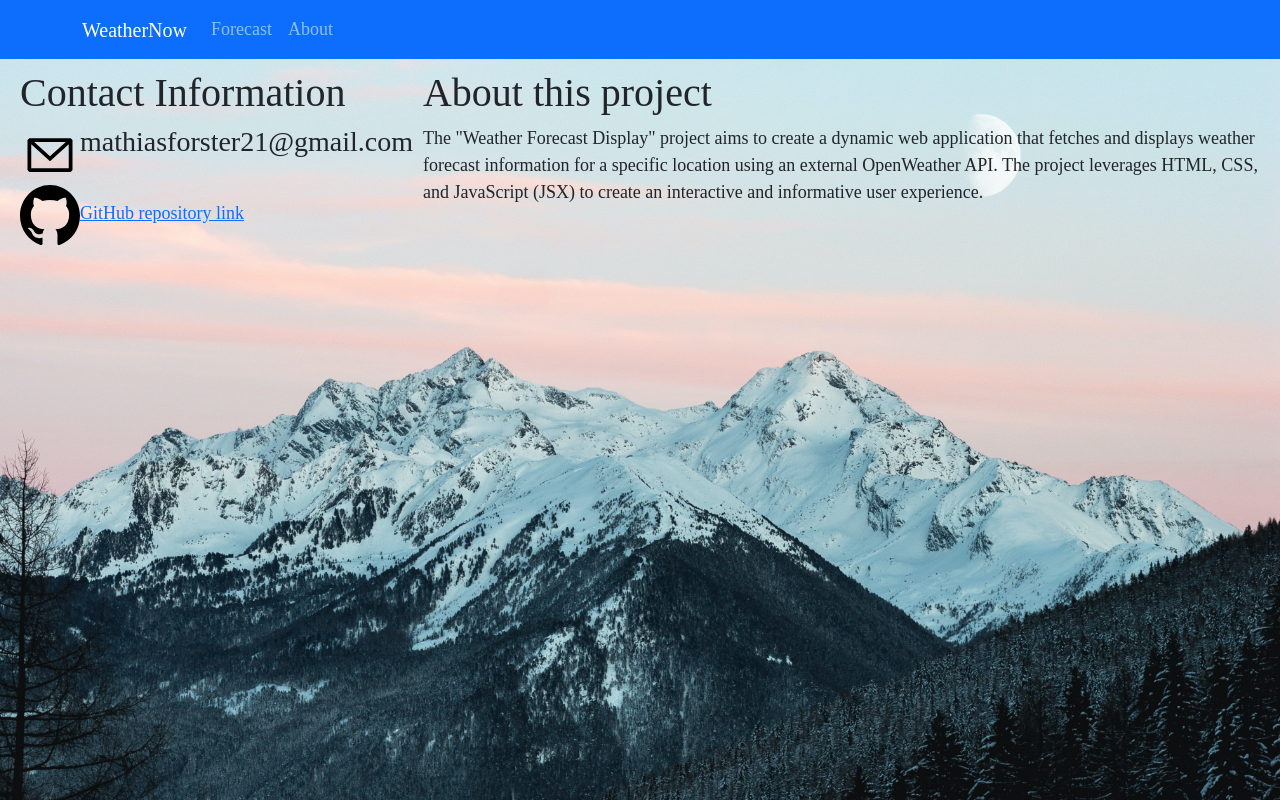
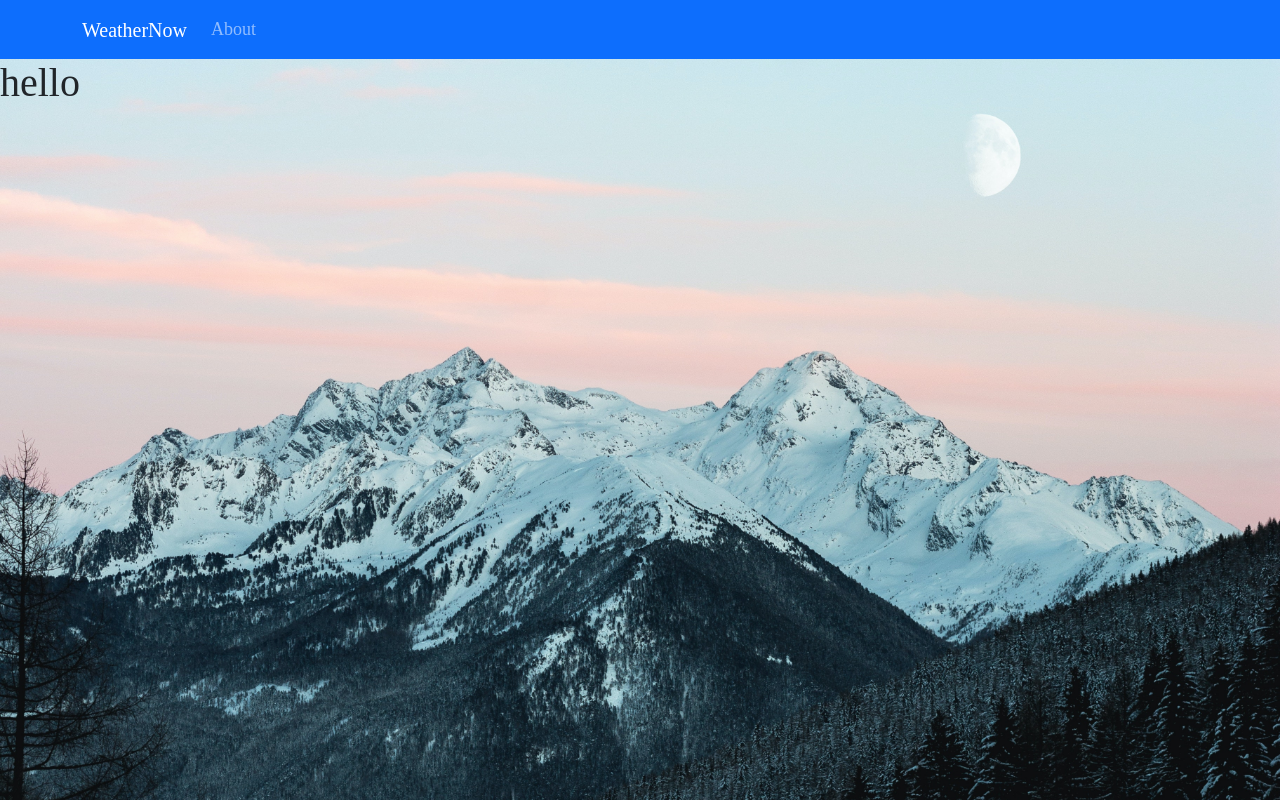
Before and after one commit to mathiasF21/WeatherNow, a React (Create React App) app in the folder wintrade/: page /about in a window 1280 px wide. Built offline with nearby package versions, Linux system fonts and the light colour scheme.

Commit message:
forecast feature completed.

```diff
--- a/wintrade/src/About.jsx
+++ b/wintrade/src/About.jsx
@@ -1,26 +1,8 @@
+
+
 function About() {
-    return (
-      <div className="contact-container">
-        <div className="contact-info">
-          <h1>Contact Information</h1>
-          <div className="email-container">
-            <img src="/images/email.svg" alt="email symbol" />
-            <h3>mathiasforster21@gmail.com</h3>
-          </div>
-          <img src="/images/github.svg" alt="email symbol" />
-          <a href="https://github.com/mathiasF21/WinTrade.git" target="_blank" rel="noreferrer">GitHub repository link</a>
-        </div>
-        <div className="about-container">
-          <h1>About this project</h1>
-          <p>
-            The "Weather Forecast Display" project aims to create a dynamic web
-            application that fetches and displays weather forecast information for a
-            specific location using an external OpenWeather API. The project leverages HTML,
-            CSS, and JavaScript (JSX) to create an interactive and informative user experience.
-          </p>
-        </div>
-      </div>
-    );
-  }
+    return <h1>hello</h1>
+}
 
-  export default About;
+
+export default About;
--- a/wintrade/src/Forecast.jsx
+++ b/wintrade/src/Forecast.jsx
@@ -1,28 +1,48 @@
-import { useState } from "react";
+import { useState, useEffect } from "react";
+import Button from 'react-bootstrap/Button';
+import Card from 'react-bootstrap/Card';
 
-function Forecast({ city }) {
+function Forecast(props) {
 
   const API_KEY = "82f396db6021e1881e967d4310ca9fcb";
   const [dayForecast, setDayForecast] = useState([]);
 
-    const fetchForecast = async (city) => {
-      let URL = `http://api.openweathermap.org/data/2.5/forecast?q=${city}&appid=${API_KEY}`;
+  useEffect(() => {
+    const fetchForecast = async () => {
+      let URL = `http://api.openweathermap.org/data/2.5/forecast?q=${props.city}&appid=${API_KEY}&units=metric`;
       try {
         const response = await fetch(URL);
         const jsonData = await response.json();
 
         if(jsonData.cod === "200") {
-          const firstDayForecast = jsonData.list.slice(0,7);
+          const firstDayForecast = jsonData.list.slice(0, 8);
           setDayForecast(firstDayForecast);
         } else {
           console.log("Error fetching data:", jsonData.message);
         }
-      } catch (error) {
+      } catch(error) {
         console.log("Error fetching data:", error);
       }
-    }
+    };
+    fetchForecast();
+  }, []);
+    console.log(dayForecast);
     return (
-      <h1>hello</h1>
+      <div className="day-container">
+      {dayForecast.map((forecast, index) => (
+        <Card key={index} className="forecast-card" style={{ width: '18rem' }}>
+        <Card.Img className="card-image" variant="top" src={`https://openweathermap.org/img/wn/${forecast.weather[0].icon}.png`}/>
+        <Card.Body>
+          <Card.Title>{forecast.main.temp}°C</Card.Title>
+          <Card.Text>
+            Time: {forecast.dt_txt} <br/>
+            Humidity: {forecast.main.humidity}% <br/>
+            Description: {forecast.weather[0].description} <br/>
+          </Card.Text>
+        </Card.Body>
+      </Card>
+      ))}
+    </div>
     );
 }
 
--- a/wintrade/src/Home.jsx
+++ b/wintrade/src/Home.jsx
@@ -13,6 +13,7 @@ function Home() {
     image_icon: ''
   });
   const [cityInput, setCityInput] = useState('');
+  const [showForecast, setShowForecast] = useState(false);
   const API_KEY = "82f396db6021e1881e967d4310ca9fcb";
 
   const fetchData = async (city) => {
@@ -43,6 +44,7 @@ function Home() {
 
   const handleSearch = () => {
     fetchData(cityInput);
+    setShowForecast(true);
   };
 
   return (
@@ -64,14 +66,14 @@ function Home() {
             <div className="col">
                 <img src="/images/humidity.svg" alt="humidity"/>
                 <div>
-                  <p>{data.humidity}</p>
+                  <p>{data.humidity}%</p>
                   <p>Humidity</p>
                 </div>
             </div>
             <div className="col">
                 <img src="/images/wind.svg" alt="wind speed"/>
                 <div>
-                  <p>{data.speed}</p>
+                  <p>{data.speed} meter/sec</p>
                   <p>Wind Speed</p>
                 </div>
             </div>
@@ -94,7 +96,7 @@ function Home() {
           </div>
         </div>
       </div>
-      <Forecast city={cityInput}/>
+      {showForecast && <Forecast city={cityInput} />}
     </>
   );
 }
--- a/wintrade/src/Navbar.jsx
+++ b/wintrade/src/Navbar.jsx
@@ -4,7 +4,6 @@ import { BrowserRouter as Router, Route, Link, Routes } from 'react-router-dom';
 import 'bootstrap/dist/css/bootstrap.min.css';
 import Home from './Home';
 import About from './About';
-import Forecast from './Forecast';
 
 export default function BaseNavbar() {
   return (
@@ -13,16 +12,14 @@ export default function BaseNavbar() {
         <Container>
           <Navbar.Brand as={Link} to="/">WeatherNow</Navbar.Brand>
           <Nav className="me-auto">
-            <Nav.Link as={Link} to="/forecast">Forecast</Nav.Link>
             <Nav.Link as={Link} to="/about">About</Nav.Link>
           </Nav>
         </Container>
       </Navbar>
 
       <Routes>
+        <Route path="/" element={<Home />} />
         <Route path="/about" element={<About />} />
-        <Route path="/" element={<Home />} />
-        <Route path="/forecast" element={<Forecast />} />
       </Routes>
     </Router>
   );
--- a/wintrade/src/styles.css
+++ b/wintrade/src/styles.css
@@ -12,6 +12,7 @@ body {
     height: 100vh;
     color: white;
     text-align: center;
+    opacity: 0.9;
 }
 
 .weather {
@@ -107,3 +108,22 @@ img {
 .contact-container {
     display: flex;
 }
+
+.day-container {
+    display: flex;
+    flex-wrap: wrap;
+    margin: 10px;
+}
+
+.card-image {
+    width: 100px;
+    height: 100px;
+    margin: auto;
+}
+
+.forecast-card {
+    color:white;
+    background-color: #0530ad;
+    opacity: 0.9;
+    margin: 10px;
+}
```
